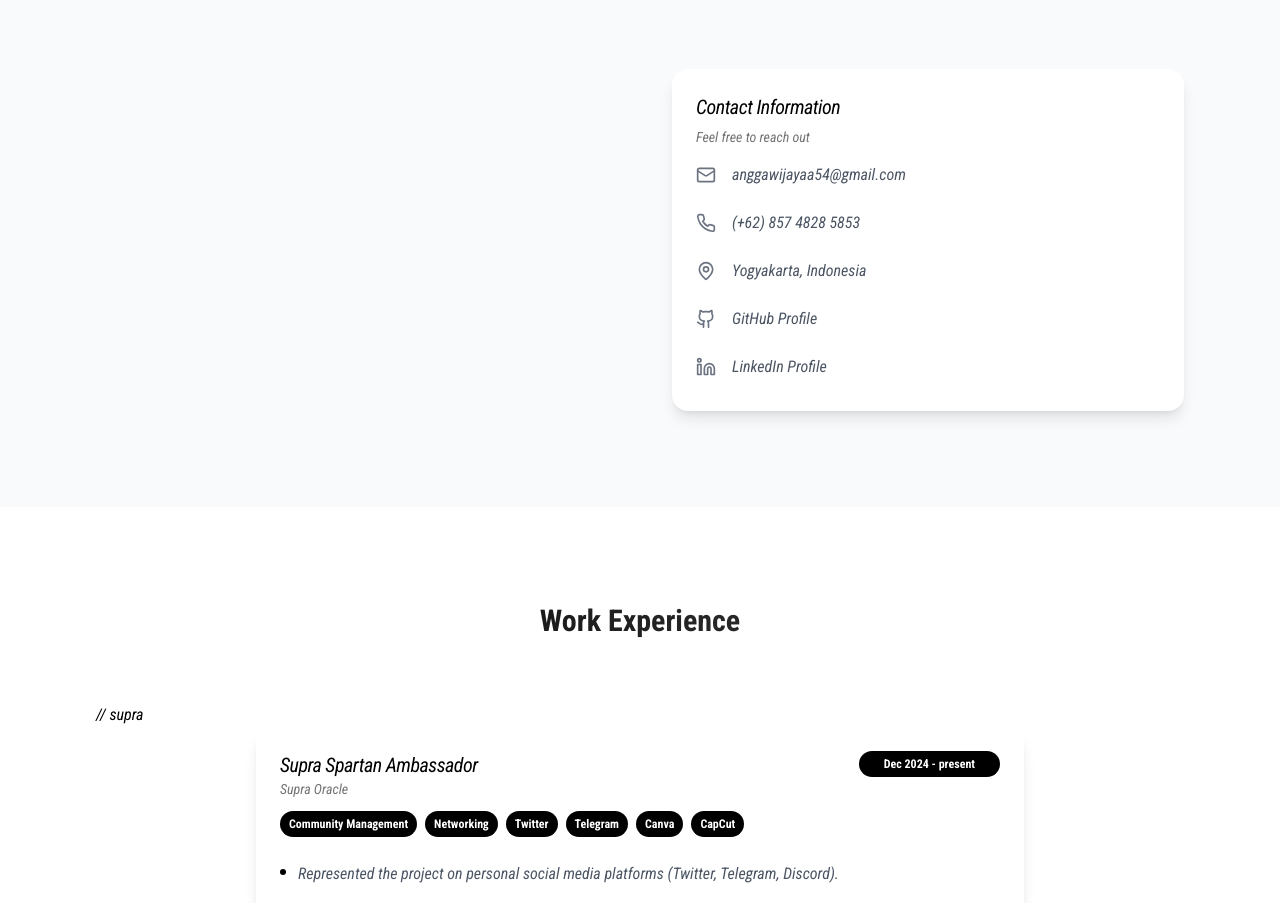
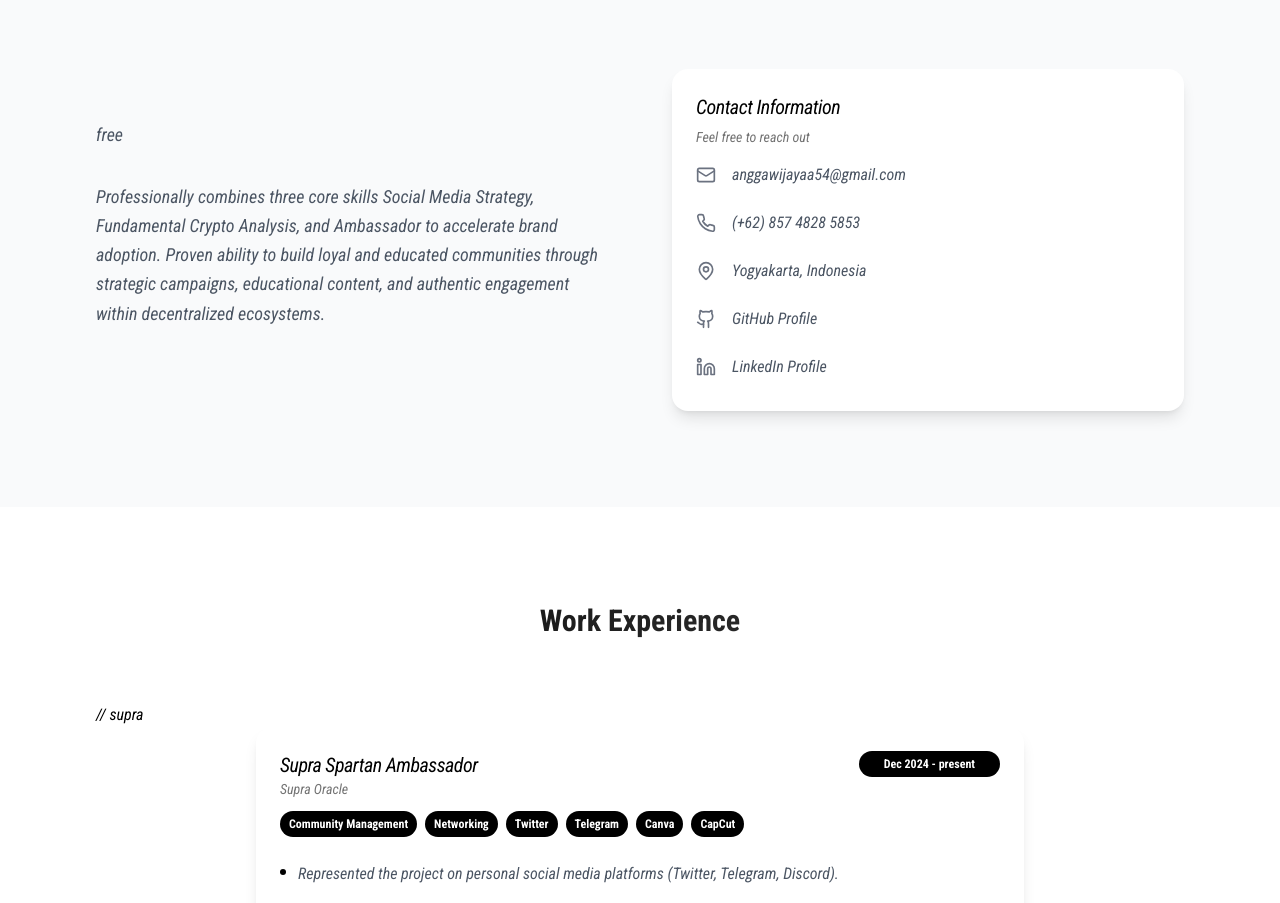
Before and after one commit to anggasec28/portofolio, a Next.js app: page / in a window 1280 px wide. Shown: the part 927-1830 px from the top of the page. Built offline with nearby package versions, Linux system fonts and the light colour scheme.

Commit message:
Update page.tsx

```diff
--- a/app/page.tsx
+++ b/app/page.tsx
@@ -224,7 +224,7 @@ export default function Home() {
                      viewport={{ once: true }}
                      transition={{ duration: 0.5, delay: 0.2 }}
                   >
-					  { /* <p className='text-gray-600 dark:text-gray-300 mb-8 text-lg leading-relaxed dark:text-shadow'>
+					  <p className='text-gray-600 dark:text-gray-300 mb-8 text-lg leading-relaxed dark:text-shadow'>
                         free
                      </p>
                      <p className='text-gray-600 dark:text-gray-300 mb-8 text-lg leading-relaxed dark:text-shadow'>
@@ -232,7 +232,7 @@ export default function Home() {
 						 Fundamental Crypto Analysis, and Ambassador to accelerate brand adoption.
 						 Proven ability to build loyal and educated communities through strategic campaigns, educational content,
 						 and authentic engagement within decentralized ecosystems.
-                     </p> */ }
+                     </p>
                   </motion.div>
                   <motion.div
                      initial={{ opacity: 0, x: 30 }}
```
